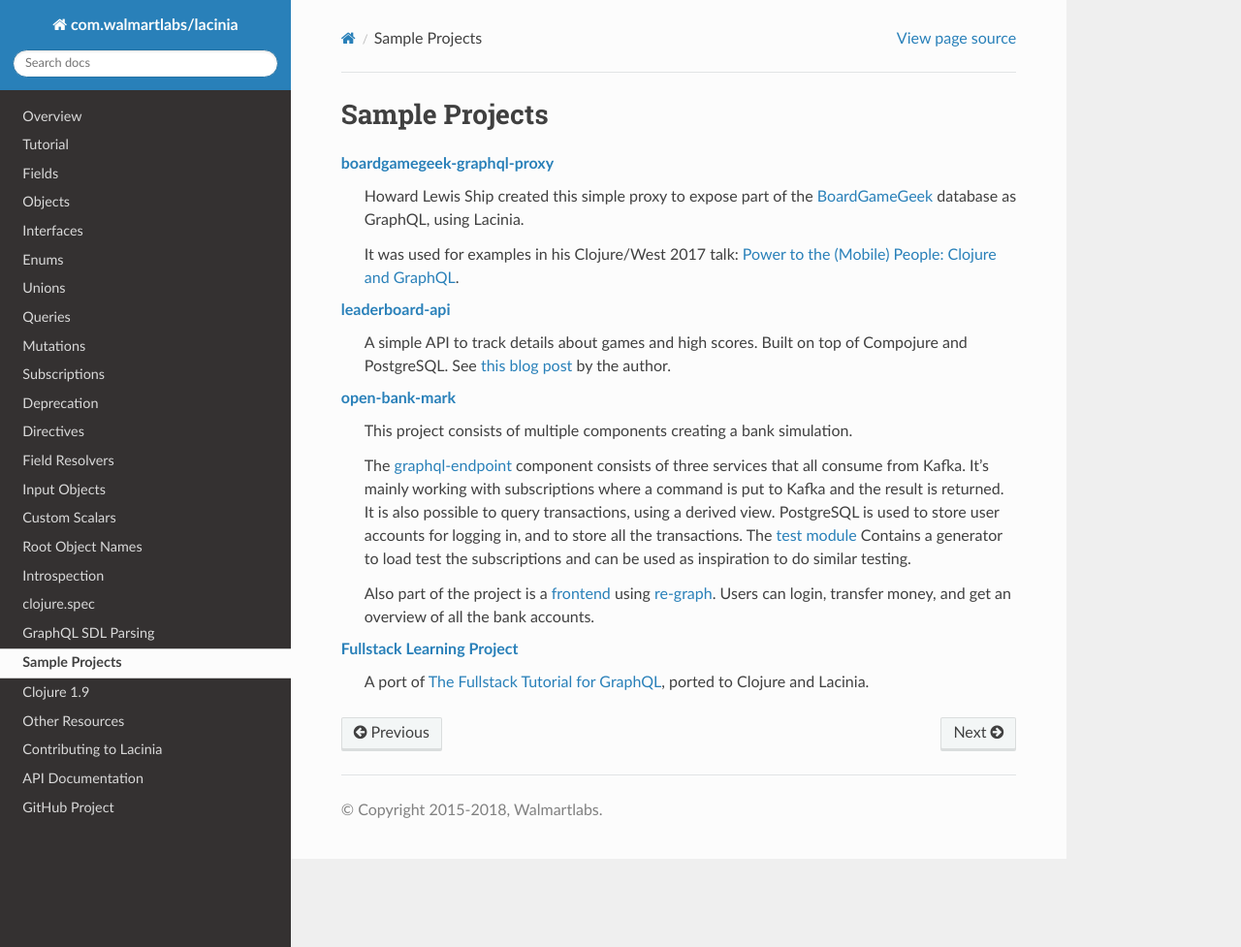
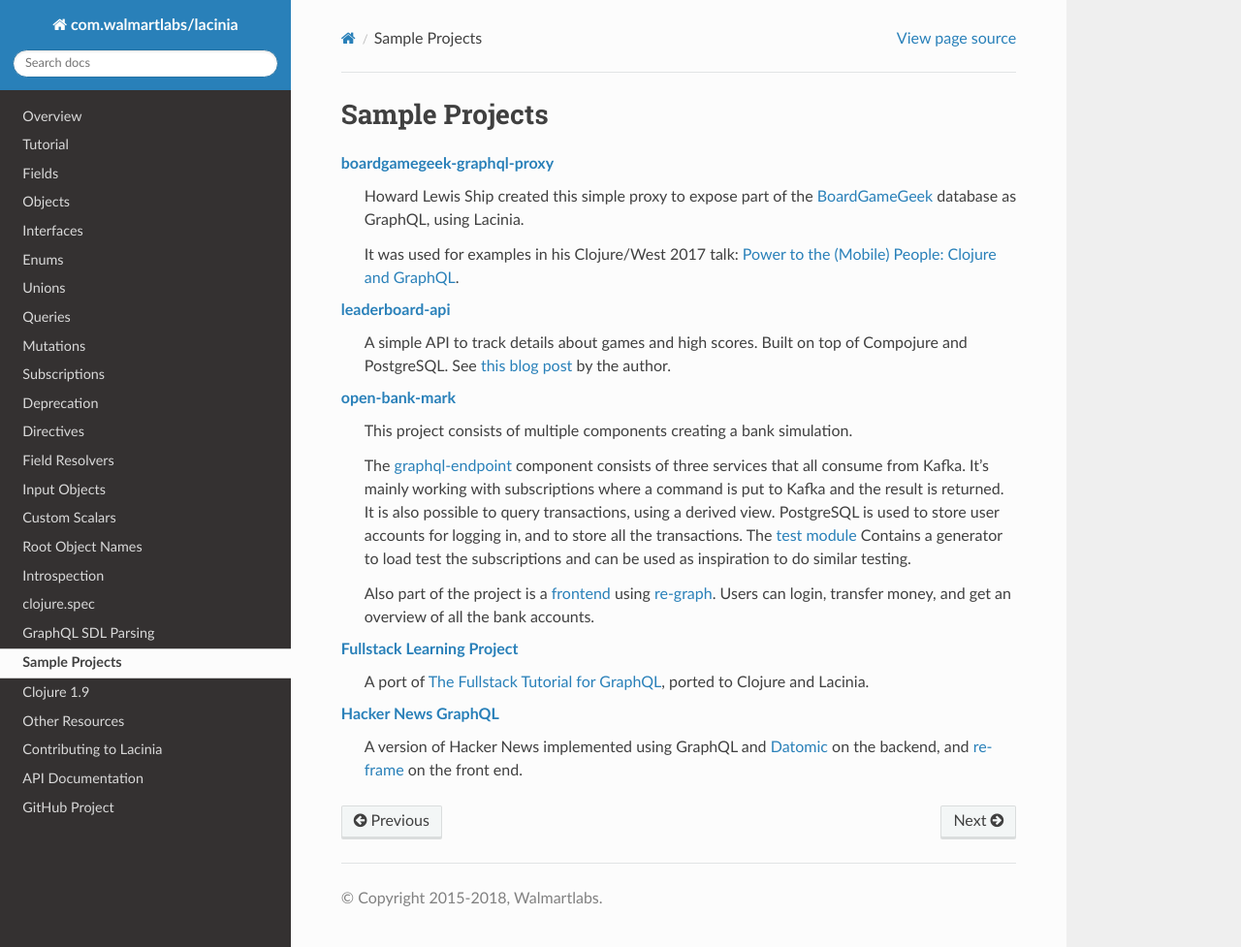
Before and after one commit to walmartlabs/lacinia, a Sphinx documentation site: the page built from docs/samples.rst, in a window 1280 px wide and 977 px high. Shown: the whole window at 97% size. Built offline with Sphinx 7.4.7 and the Read the Docs theme 2.0.0, drawn with Linux system fonts in a browser that asks for light colours.

Commit message:
Add Hacker News GraphQL

```diff
--- a/docs/samples.rst
+++ b/docs/samples.rst
@@ -30,3 +30,7 @@
 
 `Fullstack Learning Project <https://promesante.github.io/2019/08/14/clojure_graphql_fullstack_learning_project_part_1.html>`_
   A port of `The Fullstack Tutorial for GraphQL <https://www.howtographql.com/>`_, ported to Clojure and Lacinia.
+
+`Hacker News GraphQL <https://www.giovanialtelino.com/project/hacker-news-graphql/>`_
+  A version of Hacker News implemented using GraphQL and `Datomic <https://www.datomic.com/>`_ on the backend,
+  and `re-frame <https://day8.github.io/re-frame/re-frame/>`_ on the front end.
```
